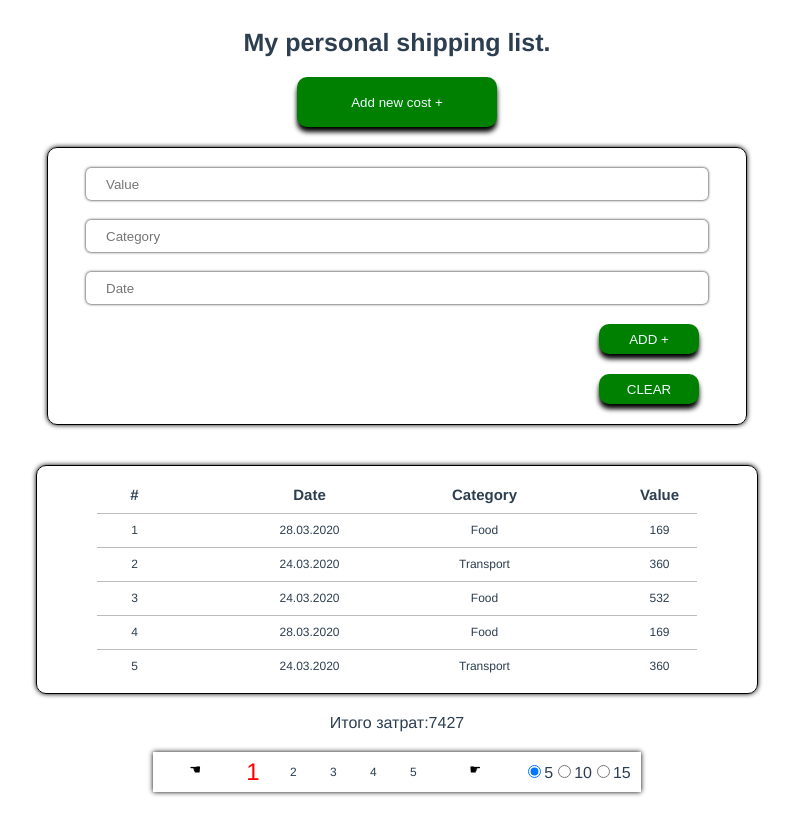
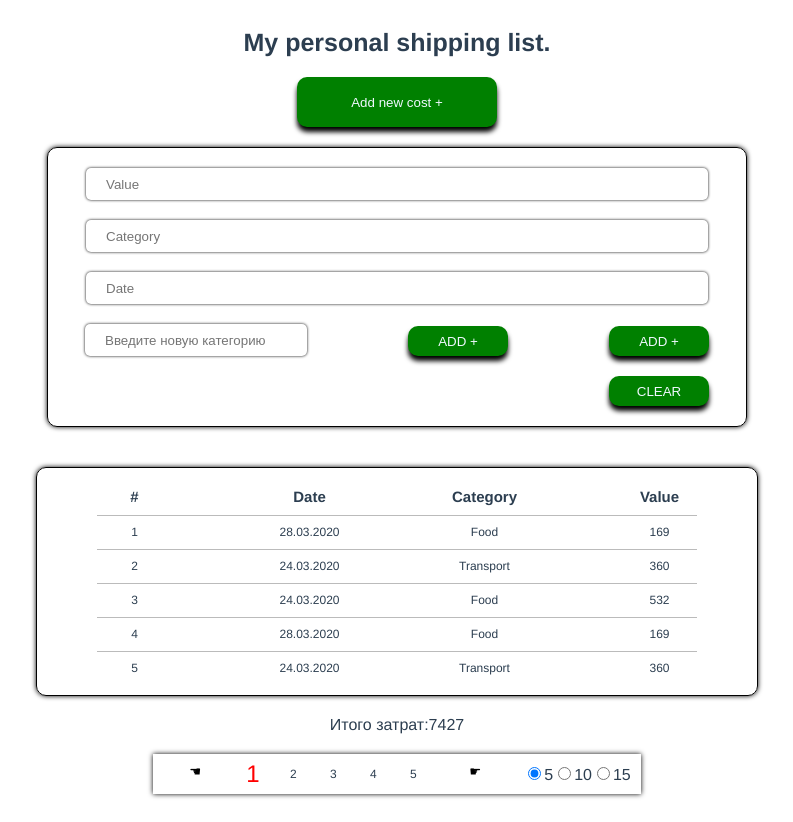
Before and after one commit to e-n-eliseev/vue-gb, a Vue app: page / in a window 1280 px wide. Both pictures are taken after a click on the button "Add new cost +". Shown: the whole page, without its empty margins (243-1036 px from the left). Built offline with nearby package versions, Linux system fonts and the light colour scheme.

Commit message:
lesson4 add a category to list

```diff
--- a/src/App.vue
+++ b/src/App.vue
@@ -11,7 +11,9 @@
     <AddToShoppingList
       v-if="isVisibleForm"
       :items="length"
+      :categoryList="categoryList"
       @addToList="addItemToList"
+      @addToCategory="addItemToCategoryList"
     />
     <ShoppingList
       v-if="shoppingList.length"
@@ -56,6 +58,9 @@ export default {
     shoppingList() {
       return this.$store.getters.getShoppingList;
     },
+    categoryList() {
+      return this.$store.getters.getCategoryList;
+    },
     length() {
       return this.shoppingList.length;
     },
@@ -76,139 +81,13 @@ export default {
     addItemToList(data) {
       this.$store.commit("addDataToShoppingList", data);
     },
-    // fetchData() {
-    //   return [
-    //     {
-    //       id: 1,
-    //       date: "28.03.2020",
-    //       category: "Food",
-    //       value: 169,
-    //     },
-    //     {
-    //       id: 2,
-    //       date: "24.03.2020",
-    //       category: "Transport",
-    //       value: 360,
-    //     },
-    //     {
-    //       id: 3,
-    //       date: "24.03.2020",
-    //       category: "Food",
-    //       value: 532,
-    //     },
-    //     {
-    //       id: 4,
-    //       date: "28.03.2020",
-    //       category: "Food",
-    //       value: 169,
-    //     },
-    //     {
-    //       id: 5,
-    //       date: "24.03.2020",
-    //       category: "Transport",
-    //       value: 360,
-    //     },
-    //     {
-    //       id: 6,
-    //       date: "24.03.2020",
-    //       category: "Food",
-    //       value: 532,
-    //     },
-    //     {
-    //       id: 7,
-    //       date: "28.03.2020",
-    //       category: "Food",
-    //       value: 169,
-    //     },
-    //     {
-    //       id: 8,
-    //       date: "24.03.2020",
-    //       category: "Transport",
-    //       value: 360,
-    //     },
-    //     {
-    //       id: 9,
-    //       date: "24.03.2020",
-    //       category: "Food",
-    //       value: 532,
-    //     },
-    //     {
-    //       id: 10,
-    //       date: "28.03.2020",
-    //       category: "Food",
-    //       value: 169,
-    //     },
-    //     {
-    //       id: 11,
-    //       date: "24.03.2020",
-    //       category: "Transport",
-    //       value: 360,
-    //     },
-    //     {
-    //       id: 12,
-    //       date: "24.03.2020",
-    //       category: "Food",
-    //       value: 532,
-    //     },
-    //     {
-    //       id: 13,
-    //       date: "28.03.2020",
-    //       category: "Food",
-    //       value: 169,
-    //     },
-    //     {
-    //       id: 14,
-    //       date: "24.03.2020",
-    //       category: "Transport",
-    //       value: 360,
-    //     },
-    //     {
-    //       id: 15,
-    //       date: "24.03.2020",
-    //       category: "Food",
-    //       value: 532,
-    //     },
-    //     {
-    //       id: 16,
-    //       date: "28.03.2020",
-    //       category: "Food",
-    //       value: 169,
-    //     },
-    //     {
-    //       id: 17,
-    //       date: "24.03.2020",
-    //       category: "Transport",
-    //       value: 360,
-    //     },
-    //     {
-    //       id: 18,
-    //       date: "24.03.2020",
-    //       category: "Food",
-    //       value: 532,
-    //     },
-    //     {
-    //       id: 19,
-    //       date: "28.03.2020",
-    //       category: "Food",
-    //       value: 169,
-    //     },
-    //     {
-    //       id: 20,
-    //       date: "24.03.2020",
-    //       category: "Transport",
-    //       value: 360,
-    //     },
-    //     {
-    //       id: 21,
-    //       date: "24.03.2020",
-    //       category: "Food",
-    //       value: 532,
-    //     },
-    //   ];
-    // },
+    addItemToCategoryList(data) {
+      this.$store.commit("addDataToCategoryList", data);
+    },
   },
   created() {
     this.$store.dispatch("fetchData");
+    this.$store.dispatch("loadCategories");
   },
 };
 </script>
--- a/src/components/AddToShoppingList.vue
+++ b/src/components/AddToShoppingList.vue
@@ -12,9 +12,23 @@
       v-model="category"
     />
     <input class="add-to-list-field" placeholder="Date" v-model="date" />
-    <button class="add-to-list-btn" @click="addToList" :title="addTolltip">
-      ADD +
-    </button>
+    <div class="add-to-category">
+      <input
+        class="add-to-category-field"
+        placeholder="Введите новую категорию"
+        v-model="newCategory"
+      />
+      <button
+        class="add-to-list-btn"
+        @click="addToCategory"
+        :title="addCategoryTolltip"
+      >
+        ADD +
+      </button>
+      <button class="add-to-list-btn" @click="addToList" :title="addTolltip">
+        ADD +
+      </button>
+    </div>
     <button class="add-to-list-btn" @click="resetForm" :title="clearTolltip">
       CLEAR
     </button>
@@ -29,14 +43,20 @@ export default {
       type: Number,
       default: () => 1,
     },
+    categoryList: {
+      type: Array,
+      default: () => [],
+    },
   },
   data() {
     return {
       addTolltip: "Добавить заметку в список",
+      addCategoryTolltip: "Добавить новую категорию в список",
       clearTolltip: "Очистить поля ввода данных",
       value: "",
       category: "",
       date: "",
+      newCategory: "",
     };
   },
   computed: {
@@ -62,6 +82,11 @@ export default {
         date: this.date || this.getCurrentDate,
       };
       this.$emit("addToList", data);
+    },
+    addToCategory() {
+      if (!this.categoryList.includes(this.newCategory)) {
+        this.$emit("addToCategory", this.newCategory);
+      }
     },
   },
 };
@@ -90,13 +115,14 @@ export default {
   border: none;
   align-self: flex-end;
   transition: 0.1s ease-in-out;
-  margin: 10px;
+  margin: 10px 0;
 }
 .add-to-list-btn:active {
   transform: translateY(5px);
   box-shadow: 0 0px 0px black;
 }
-.add-to-list-field {
+.add-to-list-field,
+.add-to-category-field {
   width: 600px;
   height: 30px;
   margin: 10px 0;
@@ -105,4 +131,12 @@ export default {
   border-radius: 5px;
   padding-left: 20px;
 }
+.add-to-category-field {
+  width: 200px;
+}
+.add-to-category {
+  display: flex;
+  justify-content: space-between;
+  width: 100%;
+}
 </style>
--- a/src/store/index.js
+++ b/src/store/index.js
@@ -18,6 +18,9 @@ export default new Vuex.Store({
         },
         setCategories(state, payload) {
             state.categoryList = payload
+        },
+        addDataToCategoryList(state, payload) {
+            state.categoryList.push(payload)
         },
     },
     getters: {
```
